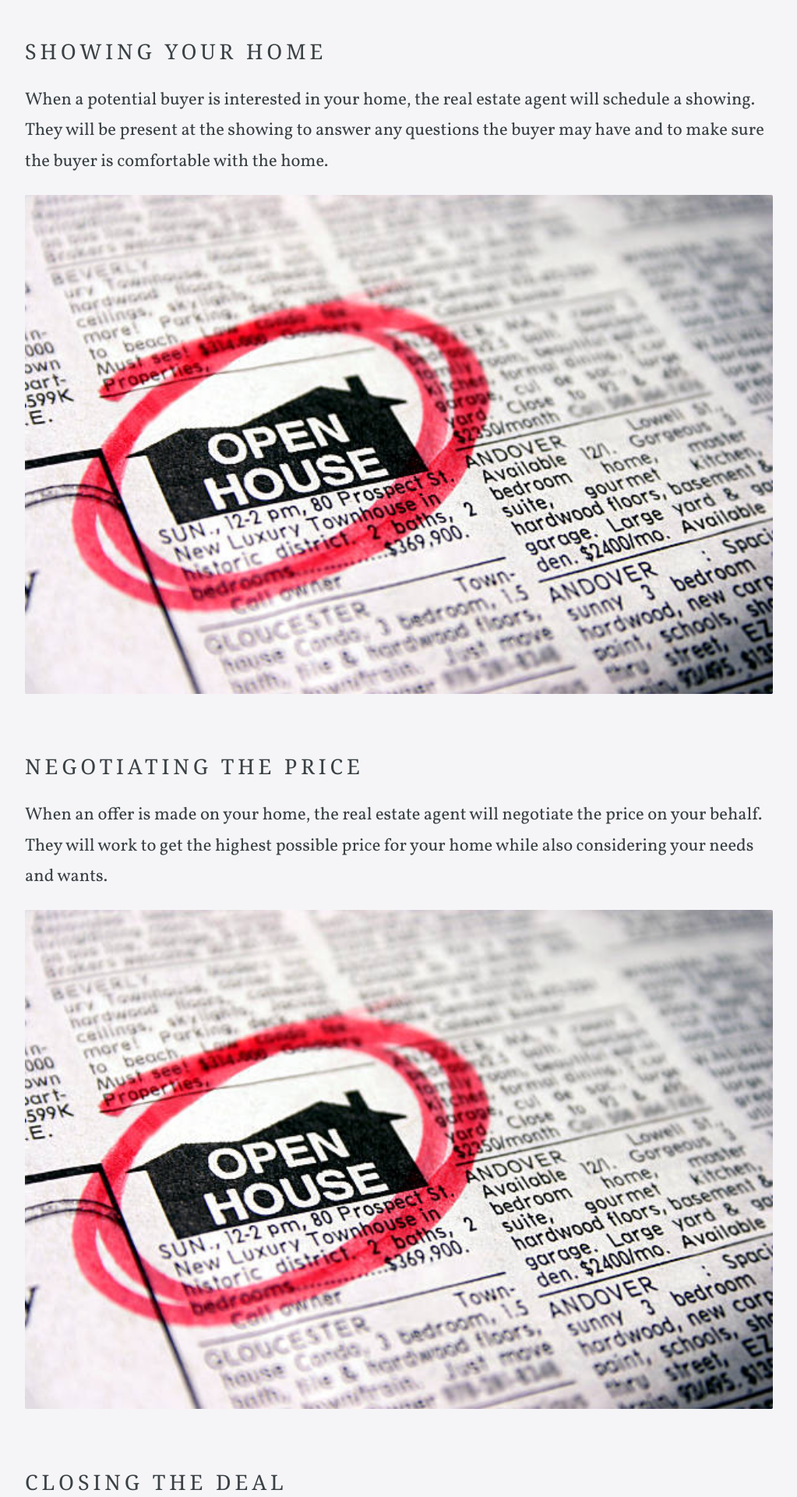
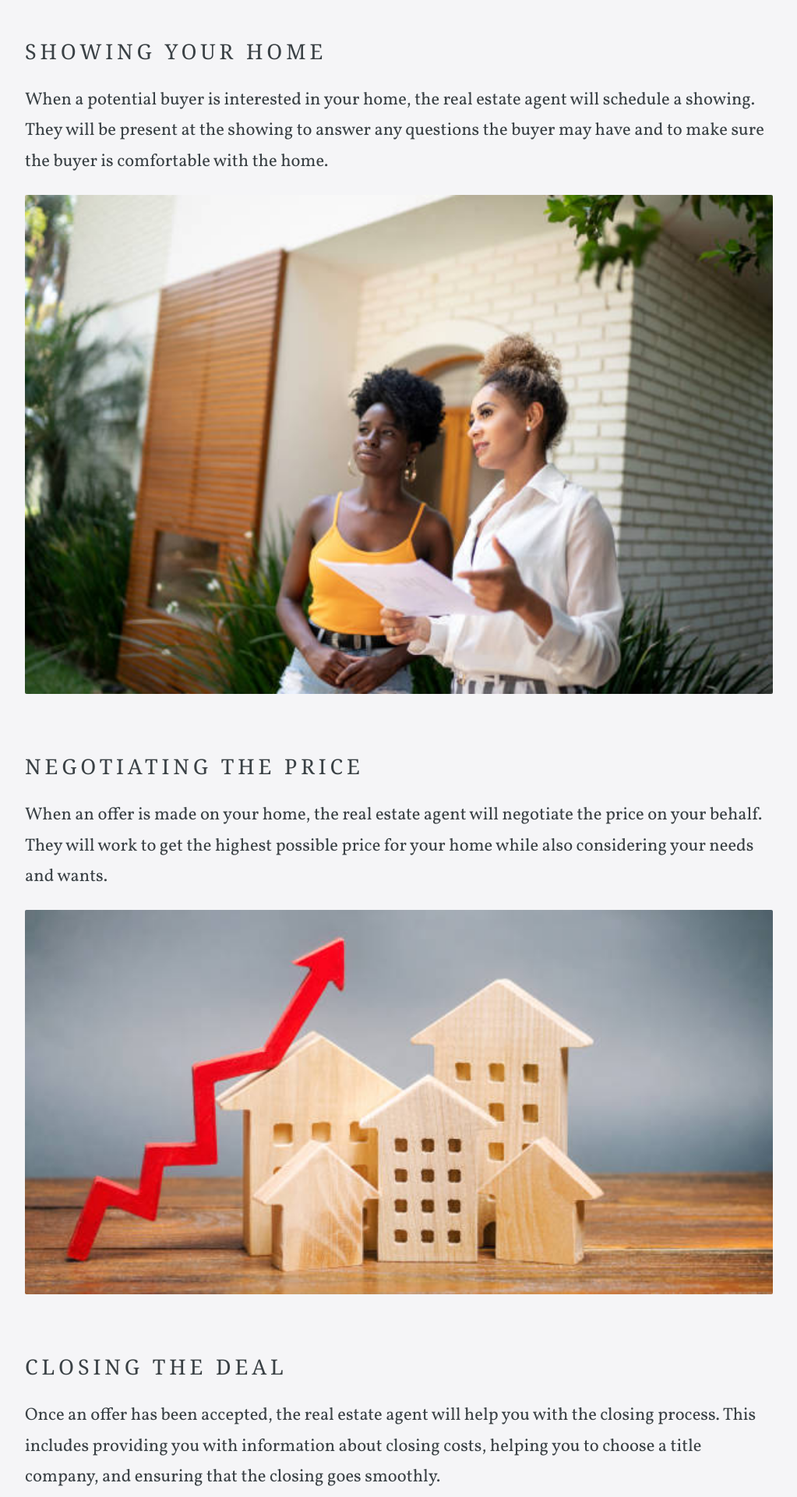
Before and after one commit to johnsonpremierllc/johnsonpremierllc.github.io, a Jekyll site: the page built from services.html, in a window 1280 px wide. Shown: the part 1586-3506 px from the top of the page at 78% size, without its empty margins (128-1151 px from the left). Built offline with Jekyll 4.4.1, drawn with Linux system fonts in a browser that asks for light colours; some web fonts are replaced.

Commit message:
Update services.html images...

```diff
--- a/services.html
+++ b/services.html
@@ -24,7 +24,7 @@ navigation_order: 2
 		They will be present at the showing to answer any questions the buyer may have and to make sure the buyer is comfortable with the home.
 	</p>
 
-	<p><img src="/images/services/services1.jpg" width="960" height="350" alt="Employment image"></p>
+	<p><img src="/images/services/services2.jpg" width="960" height="350" alt="Employment image"></p>
 
 	<h3>Negotiating the price</h3>
 	<p>
@@ -32,7 +32,7 @@ navigation_order: 2
 		They will work to get the highest possible price for your home while also considering your needs and wants.
 	</p>
 
-	<p><img src="/images/services/services1.jpg" width="960" height="350" alt="Business image"></p>
+	<p><img src="/images/services/services3.jpg" width="960" height="350" alt="Business image"></p>
 
 	<h3>Closing the deal</h3>
 	<p>
```
